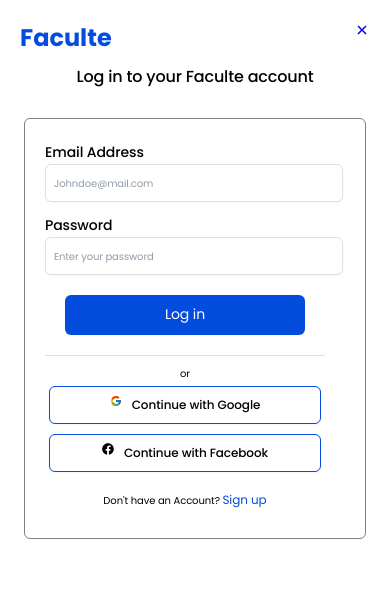
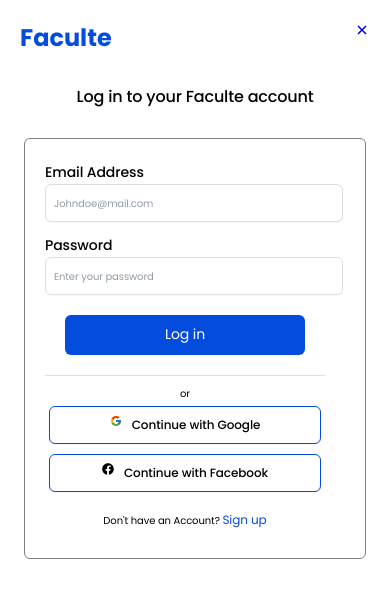
Before and after one commit to Diptech-hub/faculte, a React (Vite) app: page /login in a window 390 px wide. Shown: the top 598 px of the page. Built offline with nearby package versions, Linux system fonts and the light colour scheme.

Commit message:
login style

```diff
--- a/src/styles/login.css
+++ b/src/styles/login.css
@@ -195,6 +195,7 @@ margin-bottom: 5px;
 
   .loginBody {
     width: 80%;
+    margin: 10px auto;
   }
 
   .loginHead p {
@@ -204,6 +205,7 @@ margin-bottom: 5px;
 
   .join{
     font-size: 14px;
+    margin: 20px auto;
   }
 
   .loginContent label {
```
